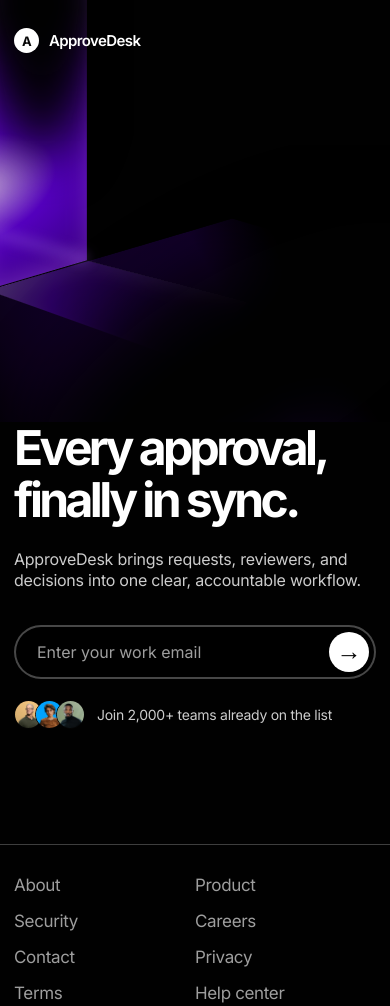
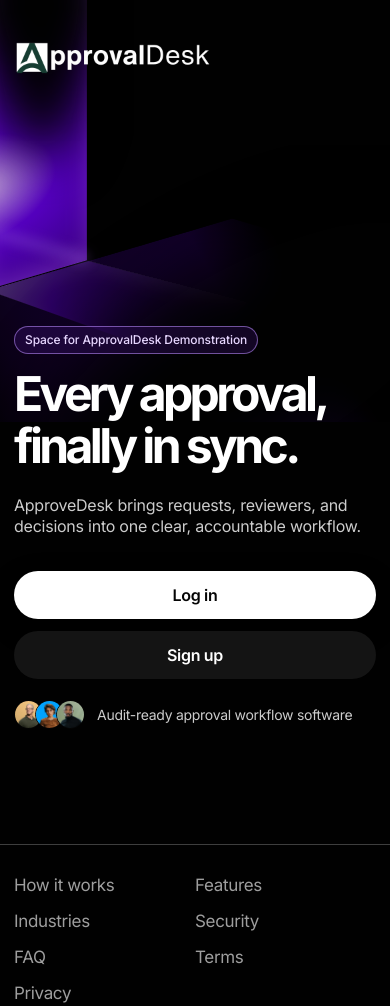
Before and after one commit to thekingchild/approvedesk-waitlist, a plain HTML site: page index.html in a window 390 px wide. Shown: the top 1006 px of the page. Drawn offline with Linux system fonts and the light colour scheme.

Commit message:
modified

```diff
--- a/css/app.css
+++ b/css/app.css
@@ -68,28 +68,19 @@
 .brand {
     display: flex;
     align-items: center;
-    gap: 10px;
-    font-size: 16px;
-    font-weight: 600;
-    letter-spacing: -.04em;
 }
 
-.brand-mark {
-    width: 28px;
-    height: 28px;
-    border-radius: 50%;
-    display: grid;
-    place-items: center;
-    color: #080808;
-    background: #fff;
-    font-size: 15px;
-    font-weight: 700;
+.brand img {
+    display: block;
+    height: 60px;
+    width: auto;
 }
 
 [data-approvedesk-auth] {
     display: flex;
-    align-items: center;
-    gap: 10px;
+    align-items: stretch;
+    gap: 12px;
+    width: 100%;
 }
 
 [data-approvedesk-auth]:empty {
@@ -97,17 +88,22 @@
 }
 
 [data-approvedesk-auth] a {
+    flex: 1 1 0;
     display: inline-flex;
     align-items: center;
     justify-content: center;
-    min-height: 40px;
-    padding: 0 16px;
+    min-height: 54px;
+    padding: 0 22px;
     border-radius: 999px;
-    font-size: 14px;
+    font-size: 16px;
     font-weight: 600;
     letter-spacing: -.02em;
-    border: 1px solid rgba(255, 255, 255, .28);
-    transition: background .2s ease, color .2s ease, border-color .2s ease;
+    border: 2px solid transparent;
+    transition: background .2s ease, color .2s ease, border-color .2s ease, box-shadow .2s ease, transform .2s ease;
+}
+
+[data-state="user"] a {
+    flex: 1 1 100%;
 }
 
 [data-auth="login"],
@@ -115,20 +111,30 @@
     color: #050505;
     background: #fff;
     border-color: #fff;
+    box-shadow: 0 10px 28px rgba(0, 0, 0, .32);
 }
 
 [data-auth="login"]:hover,
 [data-auth="dashboard"]:hover {
     background: #d9c1ff;
     border-color: #d9c1ff;
+    box-shadow: 0 12px 32px rgba(86, 30, 164, .28);
 }
 
 [data-auth="register"] {
     color: #fff;
+    background: rgba(255, 255, 255, .08);
+    border-color: rgba(255, 255, 255, .38);
+    backdrop-filter: blur(10px);
 }
 
 [data-auth="register"]:hover {
+    background: rgba(255, 255, 255, .16);
     border-color: #fff;
+}
+
+[data-approvedesk-auth] a:active {
+    transform: translateY(1px);
 }
 
 [data-approvedesk-auth] a:focus-visible {
@@ -142,6 +148,24 @@
     grid-template-columns: minmax(440px, 1.12fr) minmax(360px, .58fr);
     gap: 100px;
     align-items: end;
+}
+
+.hero-headline {
+    max-width: 900px;
+}
+
+.hero-notice {
+    display: inline-block;
+    margin: 0 0 14px;
+    padding: 5px 10px;
+    border: 1px solid rgba(188, 143, 255, .55);
+    border-radius: 999px;
+    background: rgba(86, 30, 164, .22);
+    color: #e7d7ff;
+    font-size: 12px;
+    font-weight: 500;
+    letter-spacing: -.01em;
+    line-height: 1.3;
 }
 
 h1 {
@@ -168,67 +192,6 @@
     letter-spacing: -.015em;
 }
 
-.waitlist-form {
-    position: relative;
-    display: flex;
-    align-items: center;
-    height: 54px;
-}
-
-.waitlist-form input {
-    width: 100%;
-    height: 54px;
-    border: 2px solid rgba(255, 255, 255, .28);
-    border-radius: 999px;
-    padding: 0 58px 0 21px;
-    color: #fff;
-    background: rgba(0, 0, 0, .2);
-    outline: none;
-    font: inherit;
-    font-size: 16px;
-    transition: border-color .2s ease;
-}
-
-.waitlist-form input:focus {
-    border-color: rgba(255, 255, 255, .86);
-}
-
-.waitlist-form input::placeholder {
-    color: rgba(255, 255, 255, .62);
-}
-
-.waitlist-form button {
-    position: absolute;
-    right: 7px;
-    width: 40px;
-    height: 40px;
-    border: 0;
-    border-radius: 50%;
-    padding: 0;
-    display: grid;
-    place-items: center;
-    color: #050505;
-    background: #fff;
-    cursor: pointer;
-    font-size: 25px;
-    line-height: 1;
-    transition: transform .2s ease, background .2s ease;
-}
-
-.waitlist-form button:hover {
-    transform: translateX(2px);
-    background: #d9c1ff;
-}
-
-.waitlist-form button:focus-visible {
-    outline: 2px solid #fff;
-    outline-offset: 3px;
-}
-
-.waitlist-form button span {
-    transform: translateY(-1px);
-}
-
 .social-proof {
     margin-top: 21px;
     display: flex;
@@ -253,20 +216,6 @@
     object-fit: cover;
     margin-left: -8px;
 }
-
-.success {
-    min-height: 54px;
-    display: flex;
-    align-items: center;
-    padding: 0 21px;
-    border: 2px solid rgba(188, 143, 255, .65);
-    border-radius: 999px;
-    color: #e7d7ff;
-    background: rgba(86, 30, 164, .16);
-    font-size: 15px;
-}
-
-.success[hidden] { display: none; }
 
 .footer {
     width: min(100% - 112px, 1520px);
@@ -308,15 +257,6 @@
     font-size: 13px;
 }
 
-.sr-only {
-    position: absolute;
-    width: 1px;
-    height: 1px;
-    overflow: hidden;
-    clip: rect(0, 0, 0, 0);
-    white-space: nowrap;
-}
-
 @media (max-width: 760px) {
     .hero-section {
         min-height: 844px;
@@ -336,18 +276,14 @@
         padding: 28px 14px;
     }
 
-    .brand { font-size: 15px; }
-
-    .brand-mark {
-        width: 25px;
-        height: 25px;
-        font-size: 13px;
+    [data-approvedesk-auth] {
+        flex-direction: column;
     }
 
     [data-approvedesk-auth] a {
-        min-height: 44px;
-        padding: 0 14px;
-        font-size: 13px;
+        min-height: 48px;
+        width: 100%;
+        font-size: 16px;
     }
 
     .hero-copy {
@@ -375,9 +311,6 @@
         line-height: 1.3;
         max-width: 352px;
     }
-
-    .waitlist-form,
-    .waitlist-form input { height: 54px; }
 
     .social-proof {
         font-size: 14px;
@@ -409,12 +342,10 @@
 }
 
 @media (prefers-reduced-motion: reduce) {
-    .waitlist-form input,
-    .waitlist-form button,
     .footer-links a,
     [data-approvedesk-auth] a {
         transition: none;
     }
 
-    .waitlist-form button:hover { transform: none; }
+    [data-approvedesk-auth] a:active { transform: none; }
 }
--- a/index.html
+++ b/index.html
@@ -16,29 +16,25 @@
             </div>
             <div class="hero-content">
                 <header class="hero-top">
-                    <div class="brand" aria-label="ApproveDesk">
-                        <span class="brand-mark">A</span>
-                        <span>ApproveDesk</span>
+                    <div class="brand">
+                        <img src="images/logo-white.png" alt="ApproveDesk" width="200" height="60">
                     </div>
-                    <nav data-approvedesk-auth></nav>
                 </header>
                 <div class="hero-copy">
-                    <h1>Every approval, finally in sync.</h1>
+                    <div class="hero-headline">
+                        <p class="hero-notice">Space for ApprovalDesk Demonstration</p>
+                        <h1>Every approval, finally in sync.</h1>
+                    </div>
                     <div class="action-column">
                         <p>ApproveDesk brings requests, reviewers, and decisions into one clear, accountable workflow.</p>
-                        <form class="waitlist-form" id="waitlist-form">
-                            <label class="sr-only" for="email">Work email</label>
-                            <input id="email" name="email" type="email" placeholder="Enter your work email" required autocomplete="email">
-                            <button type="submit" aria-label="Join waitlist"><span>→</span></button>
-                        </form>
-                        <div class="success" id="waitlist-success" role="status" hidden>You’re on the list — we’ll be in touch soon.</div>
+                        <nav data-approvedesk-auth></nav>
                         <div class="social-proof">
                             <div class="avatars" aria-hidden="true">
                                 <img src="images/avatar-1.webp" alt="">
                                 <img src="images/avatar-2.webp" alt="">
                                 <img src="images/avatar-3.webp" alt="">
                             </div>
-                            <span>Join 2,000+ teams already on the list</span>
+                            <span>Audit-ready approval workflow software</span>
                         </div>
                     </div>
                 </div>
@@ -46,14 +42,13 @@
         </section>
         <footer class="footer">
             <div class="footer-links">
-                <a href="#waitlist">About</a>
-                <a href="#waitlist">Product</a>
-                <a href="#waitlist">Security</a>
-                <a href="#waitlist">Careers</a>
-                <a href="#waitlist">Contact</a>
-                <a href="#waitlist">Privacy</a>
-                <a href="#waitlist">Terms</a>
-                <a href="#waitlist">Help center</a>
+                <a href="https://approvaldesk.ng/#how">How it works</a>
+                <a href="https://approvaldesk.ng/#features">Features</a>
+                <a href="https://approvaldesk.ng/#industries">Industries</a>
+                <a href="https://approvaldesk.ng/#security">Security</a>
+                <a href="https://approvaldesk.ng/#faq">FAQ</a>
+                <a href="https://approvaldesk.ng/terms/">Terms</a>
+                <a href="https://approvaldesk.ng/privacy/">Privacy</a>
             </div>
             <div class="footer-bottom">
                 <span>© 2026 ApproveDesk</span>
--- a/js/waitlist.js
+++ b/js/waitlist.js
@@ -1,19 +1,12 @@
 (function () {
-    var form = document.getElementById("waitlist-form");
-    var success = document.getElementById("waitlist-success");
+    var nav = document.querySelector("[data-approvedesk-auth]");
 
-    if (!form || !success) {
+    if (!nav || nav.childElementCount > 0) {
         return;
     }
 
-    form.addEventListener("submit", function (event) {
-        event.preventDefault();
-
-        if (!form.reportValidity()) {
-            return;
-        }
-
-        form.hidden = true;
-        success.hidden = false;
-    });
+    nav.setAttribute("data-state", "guest");
+    nav.innerHTML =
+        '<a href="/login" data-auth="login">Log in</a>' +
+        '<a href="/register" data-auth="register">Sign up</a>';
 })();
```
Also changed, not shown: images/logo-white.png (added), 1 other file.
